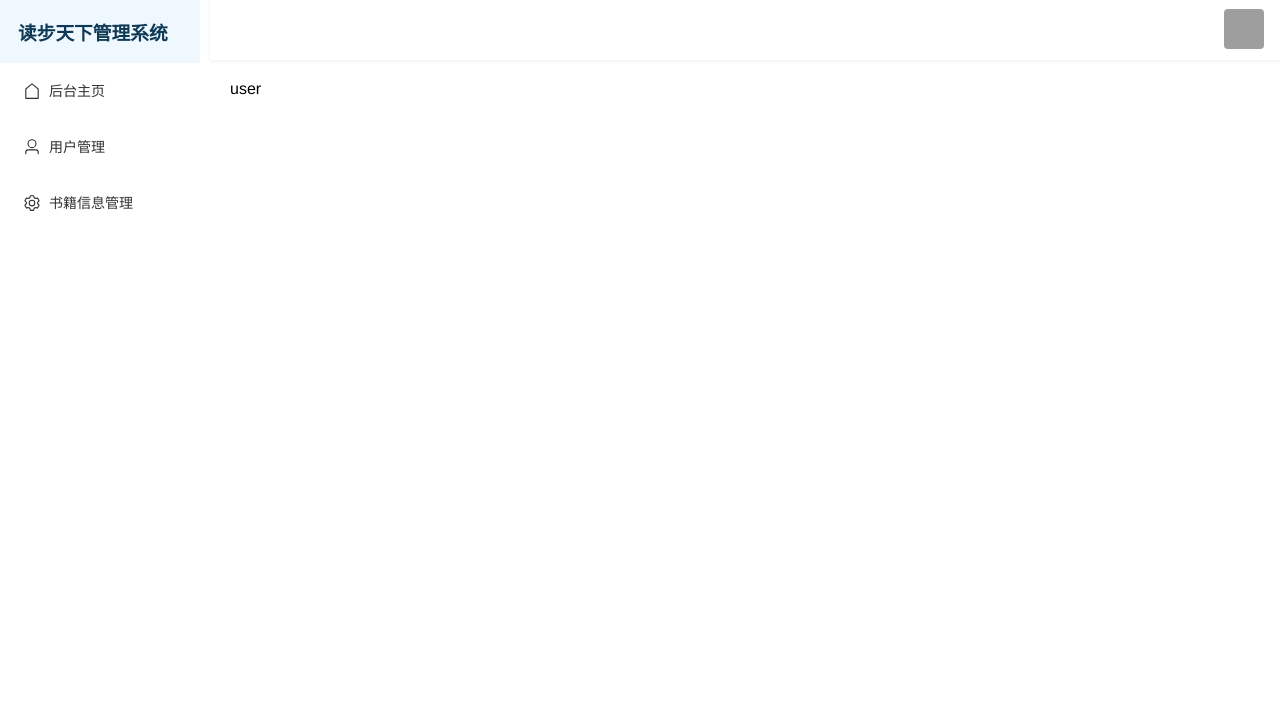
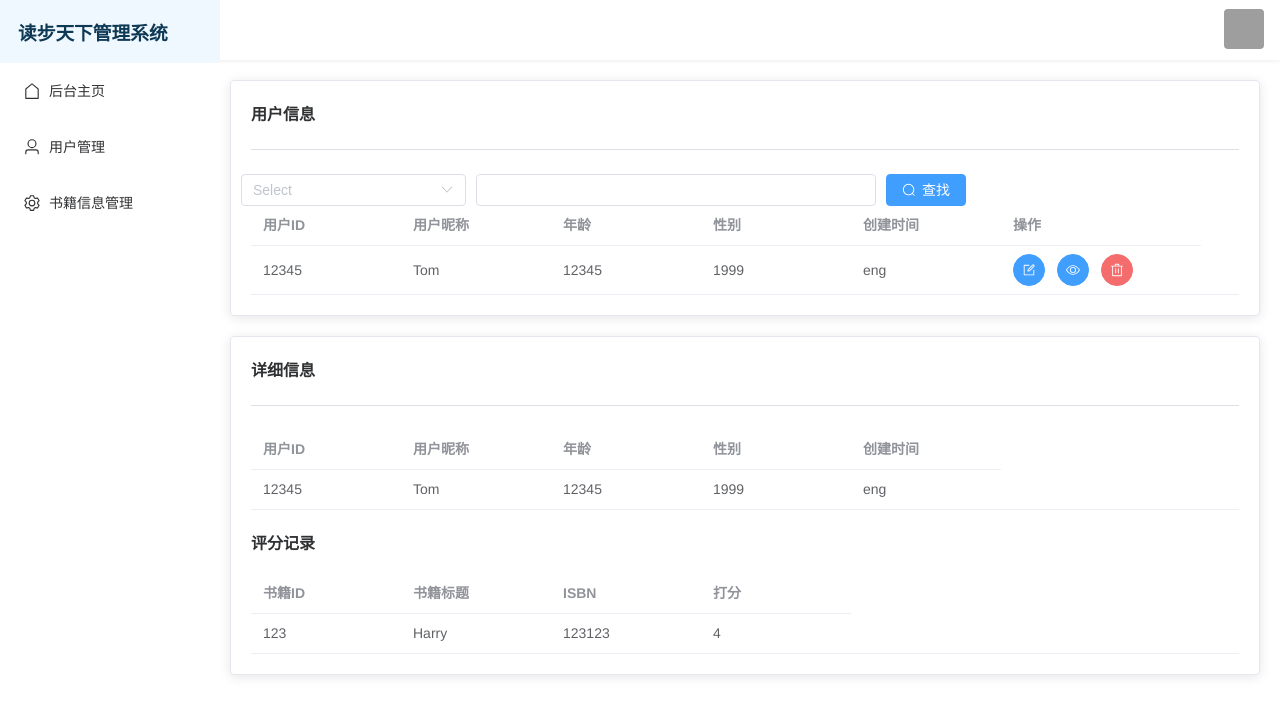
Before and after one commit to Kenn-W/readbook, a Vue app: page /#/user in a window 1280 px wide. Both pictures are taken after a click on the item "用户管理". Shown: the top 716 px of the page. Built offline with nearby package versions, Linux system fonts and the light colour scheme; grey boxes are pictures that could not be loaded.

Commit message:
feat(custom): 静态页面完成

```diff
--- a/src/layout/Menu/index.vue
+++ b/src/layout/Menu/index.vue
@@ -1,5 +1,5 @@
 <template>
-  <h3 class="mb-2" style="background-color: #F0F8FF; color: #0E3955; padding: 18px; ">读步天下管理系统</h3>
+  <h3 class="mb-2" style="background-color: #f0f8ff; color: #0E3955; padding: 18px; ">读步天下管理系统</h3>
   <el-menu
     default-active="2"
     class="el-menu-vertical-demo"
--- a/src/layout/index.vue
+++ b/src/layout/index.vue
@@ -1,6 +1,6 @@
 <template>
   <el-container class="app-wrapper">
-    <el-aside width="200px" class="sidebar-container">
+    <el-aside width="220px" class="sidebar-container">
       <Menu/>
     </el-aside>
   </el-container>
--- a/src/views/book/index.vue
+++ b/src/views/book/index.vue
@@ -1,7 +1,9 @@
 <template>
   <el-card>
+    <h4>书籍信息</h4>
+    <el-divider />
     <el-row :gutter="20">
-      <el-select v-model="value" class="m-2" placeholder="Select" :span="5">
+      <el-select v-model="value" class="m-2" placeholder="Select" span="1">
         <el-option
           v-for="item in options"
           :key="item.value"
@@ -9,23 +11,68 @@
           :value="item.value"
         />
       </el-select>
-      <el-col :span="7">
+      <el-col :span="10">
         <el-input clearable v-model="queryForm.query"></el-input>
       </el-col>
-      <el-button type="primary" :icon="Search"></el-button>
+      <el-button type="primary" :icon="Search">查找</el-button>
     </el-row>
+    <el-table :data="tableData" stripe style="width: 100%">
+      <el-table-column prop="book_id" label="书籍ID" width="150" />
+      <el-table-column prop="book_title" label="标题" width="150" />
+      <el-table-column prop="book_ISBN" label="ISBN" width="150" />
+      <el-table-column prop="book_year" label="出版年份" width="150" />
+      <el-table-column prop="book_language" label="语言" width="150" />
+      <el-table-column prop="book_avg_score" label="评分" width="150" />
+      <el-table-column prop="book_com_num" label="评分人数" width="150" />
+      <el-table-column label="操作" width="200">
+        <template #default>
+          <el-button type="primary" :icon="Edit" circle />
+          <el-button type="primary" :icon="View" circle />
+          <el-button type="danger" :icon="Delete" circle />
+        </template>
+      </el-table-column>
+    </el-table>
   </el-card>
+  <el-card style="margin-top: 20px"
+    ><h4>详细信息</h4>
+    <el-divider />
+    <el-table :data="tableData" stripe style="width: 100%">
+      <el-table-column prop="book_id" label="书籍ID" width="150" />
+      <el-table-column prop="book_title" label="标题" width="150" />
+      <el-table-column prop="book_ISBN" label="ISBN" width="150" />
+      <el-table-column prop="book_year" label="出版年份" width="150" />
+      <el-table-column prop="book_language" label="语言" width="150" />
+      <el-table-column prop="book_avg_score" label="评分" width="150" />
+      <el-table-column prop="book_com_num" label="评分人数" width="150" />
+      <el-table-column label="封面">
+        <template v-slot="scope">
+          <img :src="scope.row.photoUrl" alt="照片" height="50" />
+        </template>
+      </el-table-column>
+    </el-table>
+    <h4 style="margin-top: 20px; margin-bottom: 20px">Tags</h4>
+    <el-table :data="tagData" stripe style="width: 100%">
+      <el-table-column prop="tag_name" label="Tag名" width="150" />
+      <el-table-column
+        prop="book_tag_num"
+        label="标记次数"
+        width="150"
+      /> </el-table
+  ></el-card>
 </template>
 
 <script setup>
 import { ref } from 'vue'
-import { Search } from '@element-plus/icons-vue'
+import { View, Delete, Edit, Search } from '@element-plus/icons-vue'
 const queryForm = ref({
   query: '',
   pagenum: 1,
   pagesize: 2
 })
 const value = ref('')
+// const handleClick = () => {
+//   console.log('click')
+// }
 const options = [
   {
     value: 'book_id',
@@ -36,7 +83,7 @@ const options = [
     label: '标题'
   },
   {
-    value: 'book_author作者',
+    value: 'book_author',
     label: '作者'
   },
   {
@@ -60,6 +107,24 @@ const options = [
     label: 'Tag名'
   }
 ]
+const tableData = [
+  {
+    book_id: '12345',
+    book_title: 'Tom',
+    book_ISBN: '12345',
+    book_year: '1999',
+    book_language: 'eng',
+    book_avg_score: '3.5',
+    book_com_num: '1500',
+    photoUrl: 'https://static-cse.canva.cn/blob/325064/1003w-aXJ9EyIbEaA.jpg'
+  }
+]
+const tagData = [
+  {
+    tag_name: 'Long',
+    book_tag_num: '111'
+  }
+]
 </script>
 
 <style lang="scss" scoped></style>
--- a/src/views/home/index.vue
+++ b/src/views/home/index.vue
@@ -1,7 +1,86 @@
 <template>
-  <div></div>
+  <el-space wrap>
+    <el-card
+      class="box-card"
+      id="user"
+      style="
+        margin: 10px;
+        width: 300px;
+        background-color: #ea7070;
+        color: white;
+      "
+    >
+      <template #header>
+        <div class="card-header" style="text-align: center">
+          <el-icon style="font-size: 2em;"><User /></el-icon>
+          <span style="font-size: 2em; margin-right: 5px">用户总数</span>
+        </div>
+      </template>
+      <h1 style="font-size: 2em; text-align: center">112345</h1>
+    </el-card>
+  </el-space>
+  <el-space wrap>
+    <el-card
+      class="box-card"
+      id="user"
+      style="
+        margin: 10px;
+        width: 300px;
+        background-color: #82c95f;
+        color: white;
+      "
+    >
+      <template #header>
+        <div class="card-header" style="text-align: center">
+          <el-icon style="font-size: 2em;"><Collection /></el-icon>
+          <span style="font-size: 2em; margin-right: 5px">图书登记数</span>
+        </div>
+      </template>
+      <h1 style="font-size: 2em; text-align: center">112345</h1>
+    </el-card>
+  </el-space>
+  <el-space wrap>
+    <el-card
+      class="box-card"
+      id="user"
+      style="
+        margin: 10px;
+        width: 300px;
+        background-color: #be68e8;
+        color: white;
+      "
+    >
+      <template #header>
+        <div class="card-header" style="text-align: center">
+          <el-icon style="font-size: 2em;"><ChatSquare /></el-icon>
+          <span style="font-size: 2em; margin-right: 5px">评价条数</span>
+        </div>
+      </template>
+      <h1 style="font-size: 2em; text-align: center">112345</h1>
+    </el-card>
+  </el-space>
+  <el-space wrap>
+    <el-card
+      class="box-card"
+      id="user"
+      style="
+        margin: 10px;
+        width: 300px;
+        background-color: #648adb;
+        color: white;
+      "
+    >
+      <template #header>
+        <div class="card-header" style="text-align: center">
+          <el-icon style="font-size: 2em;"><CollectionTag /></el-icon>
+          <span style="font-size: 2em; margin-right: 5px">图书tag数</span>
+        </div>
+      </template>
+      <h1 style="font-size: 2em; text-align: center">112345</h1>
+    </el-card>
+  </el-space>
 </template>
 
-<script setup></script>
+<script setup>import { User, Collection, ChatSquare, CollectionTag } from '@element-plus/icons-vue'</script>
 
 <style lang="scss" scoped></style>
--- a/src/views/user/index.vue
+++ b/src/views/user/index.vue
@@ -1,7 +1,110 @@
 <template>
-  <div>user</div>
+  <el-card>
+    <h4>用户信息</h4>
+    <el-divider />
+    <el-row :gutter="20">
+      <el-select v-model="value" class="m-2" placeholder="Select" span="1">
+        <el-option
+          v-for="item in options"
+          :key="item.value"
+          :label="item.label"
+          :value="item.value"
+        />
+      </el-select>
+      <el-col :span="10">
+        <el-input clearable v-model="queryForm.query"></el-input>
+      </el-col>
+      <el-button type="primary" :icon="Search">查找</el-button>
+    </el-row>
+    <el-table :data="tableData" stripe style="width: 100%">
+      <el-table-column prop="user_id" label="用户ID" width="150" />
+      <el-table-column prop="user_name" label="用户昵称" width="150" />
+      <el-table-column prop="user_age" label="年龄" width="150" />
+      <el-table-column prop="user_gender" label="性别" width="150" />
+      <el-table-column prop="user_regist_time" label="创建时间" width="150" />
+      <el-table-column label="操作" width="200">
+        <template #default>
+          <el-button type="primary" :icon="Edit" circle />
+          <el-button type="primary" :icon="View" circle />
+          <el-button type="danger" :icon="Delete" circle />
+        </template>
+      </el-table-column>
+    </el-table>
+  </el-card>
+  <el-card style="margin-top: 20px"
+    ><h4>详细信息</h4>
+    <el-divider />
+    <el-table :data="tableData" stripe style="width: 100%">
+      <el-table-column prop="user_id" label="用户ID" width="150" />
+      <el-table-column prop="user_name" label="用户昵称" width="150" />
+      <el-table-column prop="user_age" label="年龄" width="150" />
+      <el-table-column prop="user_gender" label="性别" width="150" />
+      <el-table-column prop="user_regist_time" label="创建时间" width="150" />
+    </el-table>
+    <h4 style="margin-top: 20px; margin-bottom: 20px">评分记录</h4>
+    <el-table :data="rateData" stripe style="width: 100%">
+      <el-table-column prop="book_id" label="书籍ID" width="150" />
+      <el-table-column prop="book_title" label="书籍标题" width="150" />
+      <el-table-column prop="book_ISBN" label="ISBN" width="150" />
+      <el-table-column
+        prop="book_score"
+        label="打分"
+        width="150"
+      /> </el-table
+  ></el-card>
 </template>
 
-<script></script>
+<script setup>
+import { ref } from 'vue'
+import { View, Delete, Edit, Search } from '@element-plus/icons-vue'
+const queryForm = ref({
+  query: '',
+  pagenum: 1,
+  pagesize: 2
+})
+const value = ref('')
+// const handleClick = () => {
+//   console.log('click')
+// }
+const options = [
+  {
+    value: 'user_id',
+    label: '用户ID'
+  },
+  {
+    value: 'user_name',
+    label: '用户名'
+  },
+  {
+    value: 'user_age',
+    label: '年龄'
+  },
+  {
+    value: 'user_gender',
+    label: '性别'
+  },
+  {
+    value: 'user_regist_time',
+    label: '注册时间范围（格式：2000-01-01, 2010-01-01）'
+  }
+]
+const tableData = [
+  {
+    user_id: '12345',
+    user_name: 'Tom',
+    user_age: '12345',
+    user_gender: '1999',
+    user_regist_time: 'eng'
+  }
+]
+const rateData = [
+  {
+    book_id: '123',
+    book_title: 'Harry',
+    book_ISBN: '123123',
+    book_score: '4'
+  }
+]
+</script>
 
 <style lang="scss" scoped></style>
```
